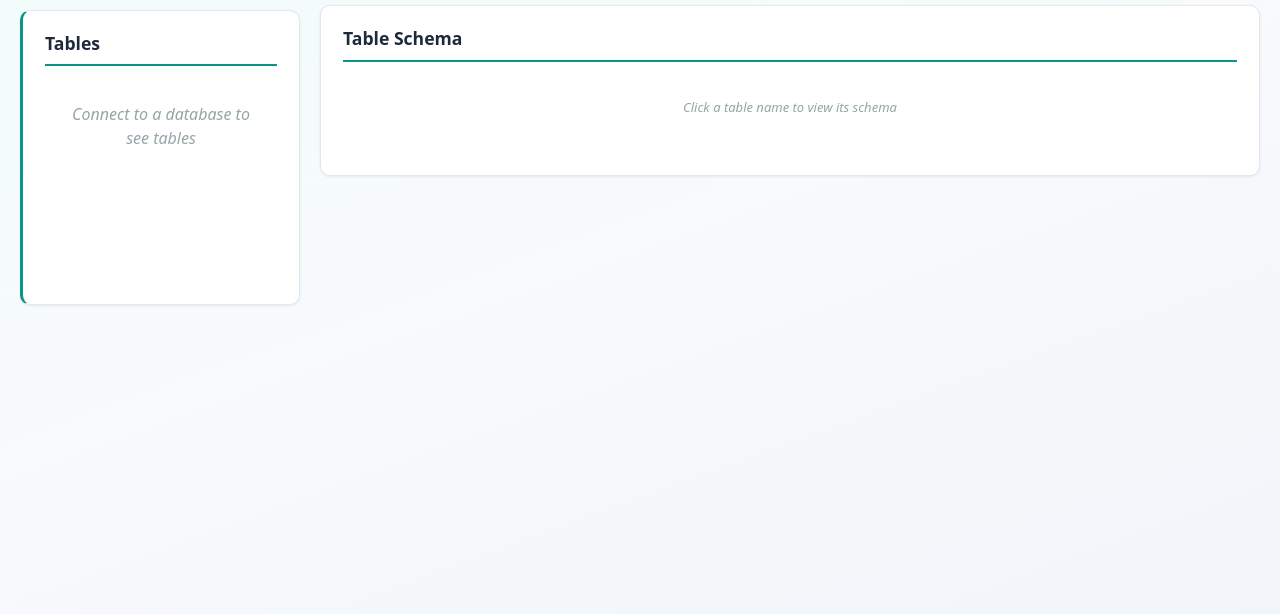
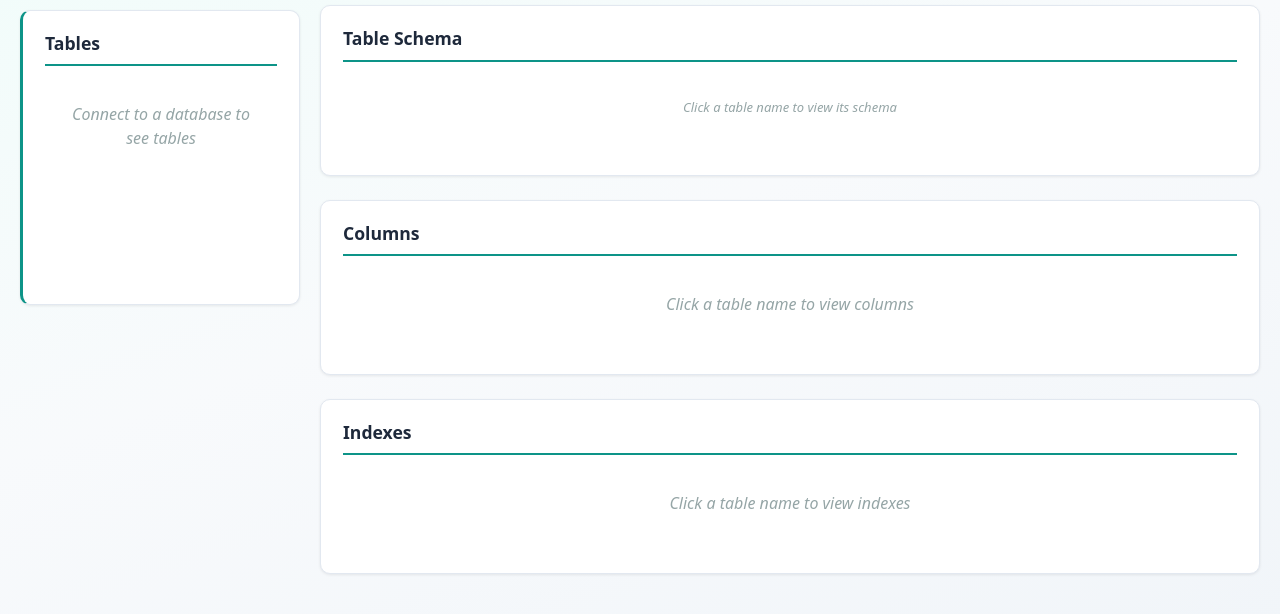
Before and after one commit to hungle00/sqlite-opus, a Flask app: page / in a window 1280 px wide. Shown: the part 169-783 px from the top of the page. Run offline with Flask 3, Linux system fonts and the light colour scheme; data that the repository does not hold is empty.

Commit message:
Load table columns and indexes

```diff
--- a/sqlite_opus/database.py
+++ b/sqlite_opus/database.py
@@ -123,27 +123,80 @@ class DatabaseManager:
                     "error": str(e)
                 }
 
-        def get_all_columns(self, table_name: str) -> List[str]:
-            with self._lock:
+    def _safe_table_identifier(self, table_name: str) -> Optional[str]:
+        """Return table name if it is a safe SQL identifier (alphanumeric + underscore), else None."""
+        if not table_name or not table_name.strip():
+            return None
+        s = table_name.strip()
+        if not s.replace("_", "").isalnum():
+            return None
+        return s
+
+    def get_all_columns(self, table_name: str) -> List[Dict[str, Any]]:
+        """Return list of column info dicts for a table. Empty list on error."""
+        if not self.connection:
+            return []
+        with self._lock:
+            try:
+                cursor = self.connection.cursor()
+                # PRAGMA table_info(?) does not support bound params (SQLite limitation).
+                # Try table-valued function first (SQLite 3.16+), then fallback to PRAGMA with safe identifier.
                 try:
-                    cursor = self.connection.cursor()
-                    cursor.execute(
-                        "SELECT name FROM sqlite_master WHERE type='table' ORDER BY name"
-                    )
-                    return [row[0] for row in cursor.fetchall()]
-                except Exception:
-                    return []
+                    cursor.execute("SELECT * FROM pragma_table_info(?)", (table_name,))
+                except sqlite3.OperationalError:
+                    safe_name = self._safe_table_identifier(table_name)
+                    if safe_name is None:
+                        return []
+                    cursor.execute(f'PRAGMA table_info("{safe_name}")')
+                columns = []
+                for row in cursor.fetchall():
+                    columns.append({
+                        "name": row[1],
+                        "type": row[2],
+                        "notnull": bool(row[3]),
+                        "dflt_value": row[4],
+                        "pk": bool(row[5]),
+                    })
+                return columns
+            except Exception:
+                return []
 
-        def get_all_indexes(self, table_name: str) -> List[str]:
-            with self._lock:
+    def get_indexes(self, table_name: str) -> List[Dict[str, Any]]:
+        """Return list of index info dicts for a table. Empty list on error."""
+        if not self.connection:
+            return []
+        with self._lock:
+            try:
+                cursor = self.connection.cursor()
                 try:
-                    cursor = self.connection.cursor()
-                    cursor.execute(
-                        "SELECT name FROM sqlite_master WHERE type='index' ORDER BY name"
-                    )
-                    return [row[0] for row in cursor.fetchall()]
-                except Exception:
-                    return []
+                    cursor.execute("SELECT * FROM pragma_index_list(?)", (table_name,))
+                except sqlite3.OperationalError:
+                    safe_name = self._safe_table_identifier(table_name)
+                    if safe_name is None:
+                        return []
+                    cursor.execute(f'PRAGMA index_list("{safe_name}")')
+                indexes = []
+                for row in cursor.fetchall():
+                    indexes.append({
+                        "name": row[1],
+                        "unique": bool(row[2]),
+                        "origin": row[3] or "",
+                    })
+                return indexes
+            except Exception:
+                return []
+
+    def get_table_info(self, table_name: str) -> Dict[str, Any]:
+        """Return schema, columns, and indexes for a table as a single hash."""
+        schema_result = self.get_table_schema(table_name)
+        if not schema_result.get("success"):
+            return schema_result
+        return {
+            "success": True,
+            "schema": schema_result["schema"],
+            "columns": self.get_all_columns(table_name),
+            "indexes": self.get_indexes(table_name),
+        }
 
     def is_connected(self) -> bool:
         """Check if database is connected."""
--- a/sqlite_opus/routes.py
+++ b/sqlite_opus/routes.py
@@ -24,7 +24,7 @@ def register_routes(bp: Blueprint, app: Flask):
         if has_preconfigured_db and app.sqlite_opus_db_manager.is_connected():
             tables = app.sqlite_opus_db_manager.get_tables()
         return render_template(
-            "index.html",
+            "sqlite_opus/index.html",
             has_preconfigured_db=has_preconfigured_db,
             db_path=config.db_path if has_preconfigured_db else None,
             blueprint_name=config.blueprint_name,
@@ -81,15 +81,17 @@ def register_routes(bp: Blueprint, app: Flask):
         tables = db_manager.get_tables()
         return jsonify({"success": True, "tables": tables})
 
-    @bp.route("/api/table/<table_name>/schema", methods=["GET"])
-    def get_table_schema(table_name):
-        """Get schema for a specific table."""
+    @bp.route("/api/table/<table_name>", methods=["GET"])
+    def get_table_info(table_name):
+        """Get schema, columns, and indexes for a specific table (single hash)."""
         db_manager = app.sqlite_opus_db_manager
         if not db_manager.is_connected():
             return jsonify({"success": False, "error": "Not connected"}), 400
 
-        schema = db_manager.get_table_schema(table_name)
-        return jsonify(schema)
+        info = db_manager.get_table_info(table_name)
+        if not info.get("success"):
+            return jsonify(info), 404
+        return jsonify(info)
 
     @bp.route("/api/query", methods=["POST"])
     def execute_query():
--- a/sqlite_opus/static/app.js
+++ b/sqlite_opus/static/app.js
@@ -20,10 +20,10 @@ async function apiRequest(url, method = 'GET', data = null) {
 // Connection management (only if connection panel exists)
 const statusEl = document.getElementById('connection-status');
 
-async function loadTableSchema(table_name) {
-    const result = await apiRequest(`api/table/${encodeURIComponent(table_name)}/schema`, 'GET');
-    if (result.success && result.schema != null) {
-        return result.schema;
+async function loadTableInfo(table_name) {
+    const result = await apiRequest(`api/table/${encodeURIComponent(table_name)}`, 'GET');
+    if (result.success) {
+        return result;
     }
     return null;
 }
@@ -48,31 +48,89 @@ function displayTableSchema(schemaString, tableName) {
     container.innerHTML = html;
 }
 
+function displayTableColumns(columns, tableName) {
+    const container = document.getElementById('table-columns-container');
+    if (!container) return;
+
+    if (!Array.isArray(columns) || columns.length === 0) {
+        container.innerHTML = `<p class="table-columns-name"><strong>${escapeHtml(tableName)}</strong></p><p class="empty-message">No columns</p>`;
+        return;
+    }
+
+    let html = `<p class="table-columns-name"><strong>${escapeHtml(tableName)}</strong></p>`;
+    html += '<table class="results-table info-table"><thead><tr>';
+    html += '<th>Name</th><th>Type</th><th>Not Null</th><th>Default</th><th>PK</th>';
+    html += '</tr></thead><tbody>';
+    columns.forEach(col => {
+        html += '<tr>';
+        html += `<td>${escapeHtml(String(col.name ?? ''))}</td>`;
+        html += `<td>${escapeHtml(String(col.type ?? ''))}</td>`;
+        html += `<td>${col.notnull ? 'Yes' : 'No'}</td>`;
+        html += `<td>${escapeHtml(col.dflt_value != null ? String(col.dflt_value) : '')}</td>`;
+        html += `<td>${col.pk ? 'Yes' : 'No'}</td>`;
+        html += '</tr>';
+    });
+    html += '</tbody></table>';
+    container.innerHTML = html;
+}
+
+function displayTableIndexes(indexes, tableName) {
+    const container = document.getElementById('table-indexes-container');
+    if (!container) return;
+
+    if (!Array.isArray(indexes) || indexes.length === 0) {
+        container.innerHTML = `<p class="table-indexes-name"><strong>${escapeHtml(tableName)}</strong></p><p class="empty-message">No indexes</p>`;
+        return;
+    }
+
+    let html = `<p class="table-indexes-name"><strong>${escapeHtml(tableName)}</strong></p>`;
+    html += '<table class="results-table info-table"><thead><tr>';
+    html += '<th>Name</th><th>Unique</th><th>Origin</th>';
+    html += '</tr></thead><tbody>';
+    indexes.forEach(idx => {
+        html += '<tr>';
+        html += `<td>${escapeHtml(String(idx.name ?? ''))}</td>`;
+        html += `<td>${idx.unique ? 'Yes' : 'No'}</td>`;
+        html += `<td>${escapeHtml(String(idx.origin ?? ''))}</td>`;
+        html += '</tr>';
+    });
+    html += '</tbody></table>';
+    container.innerHTML = html;
+}
+
 function escapeHtml(text) {
     const div = document.createElement('div');
     div.textContent = text;
     return div.innerHTML;
 }
 
-// Click on table name: load and display schema
+// Click on table name: load and display schema, columns, indexes
 document.getElementById('tables-list').addEventListener('click', async (e) => {
     const item = e.target.closest('.table-item');
     if (!item) return;
     const tableName = item.dataset.tableName;
     if (!tableName) return;
 
-    const container = document.getElementById('table-schema-container');
-    if (container) {
-        container.innerHTML = '<p class="empty-message"><i class="fas fa-spinner fa-spin"></i> Loading schema...</p>';
-    }
+    const loadingMsg = '<p class="empty-message"><i class="fas fa-spinner fa-spin"></i> Loading...</p>';
+    const schemaContainer = document.getElementById('table-schema-container');
+    const columnsContainer = document.getElementById('table-columns-container');
+    const indexesContainer = document.getElementById('table-indexes-container');
+    if (schemaContainer) schemaContainer.innerHTML = loadingMsg;
+    if (columnsContainer) columnsContainer.innerHTML = loadingMsg;
+    if (indexesContainer) indexesContainer.innerHTML = loadingMsg;
 
     document.getElementById('schema-tab').click();
 
-    const schema = await loadTableSchema(tableName);
-    if (schema === null && container) {
-        container.innerHTML = '<p class="error-message">Failed to load schema</p>';
+    const info = await loadTableInfo(tableName);
+    if (info === null) {
+        const errMsg = '<p class="error-message">Failed to load table info</p>';
+        if (schemaContainer) schemaContainer.innerHTML = errMsg;
+        if (columnsContainer) columnsContainer.innerHTML = errMsg;
+        if (indexesContainer) indexesContainer.innerHTML = errMsg;
     } else {
-        displayTableSchema(schema, tableName);
+        displayTableSchema(info.schema ?? null, tableName);
+        displayTableColumns(info.columns ?? [], tableName);
+        displayTableIndexes(info.indexes ?? [], tableName);
     }
 });
 
--- a/sqlite_opus/static/style.css
+++ b/sqlite_opus/static/style.css
@@ -300,6 +300,23 @@ body {
     margin-top: 0;
 }
 
+.table-columns-panel,
+.table-indexes-panel {
+    margin-top: 1.5rem;
+}
+
+.table-columns-container,
+.table-indexes-container {
+    max-height: 280px;
+    overflow: auto;
+}
+
+.table-columns-name,
+.table-indexes-name {
+    margin-bottom: 10px;
+    color: var(--text);
+}
+
 .table-schema-container {
     max-height: 320px;
     overflow: auto;
--- a/sqlite_opus/templates/index.html
+++ b/sqlite_opus/templates/sqlite_opus/index.html
@@ -85,6 +85,18 @@
                                     <p class="empty-message">Click a table name to view its schema</p>
                                 </div>
                             </section>
+                            <section class="panel table-columns-panel" id="table-columns-panel">
+                                <h2>Columns</h2>
+                                <div id="table-columns-container" class="table-columns-container">
+                                    <p class="empty-message">Click a table name to view columns</p>
+                                </div>
+                            </section>
+                            <section class="panel table-indexes-panel" id="table-indexes-panel">
+                                <h2>Indexes</h2>
+                                <div id="table-indexes-container" class="table-indexes-container">
+                                    <p class="empty-message">Click a table name to view indexes</p>
+                                </div>
+                            </section>
                         </div>
 
                         <!-- Tab 2: Query & Results -->
```
Also changed, not shown: 1 other file.
